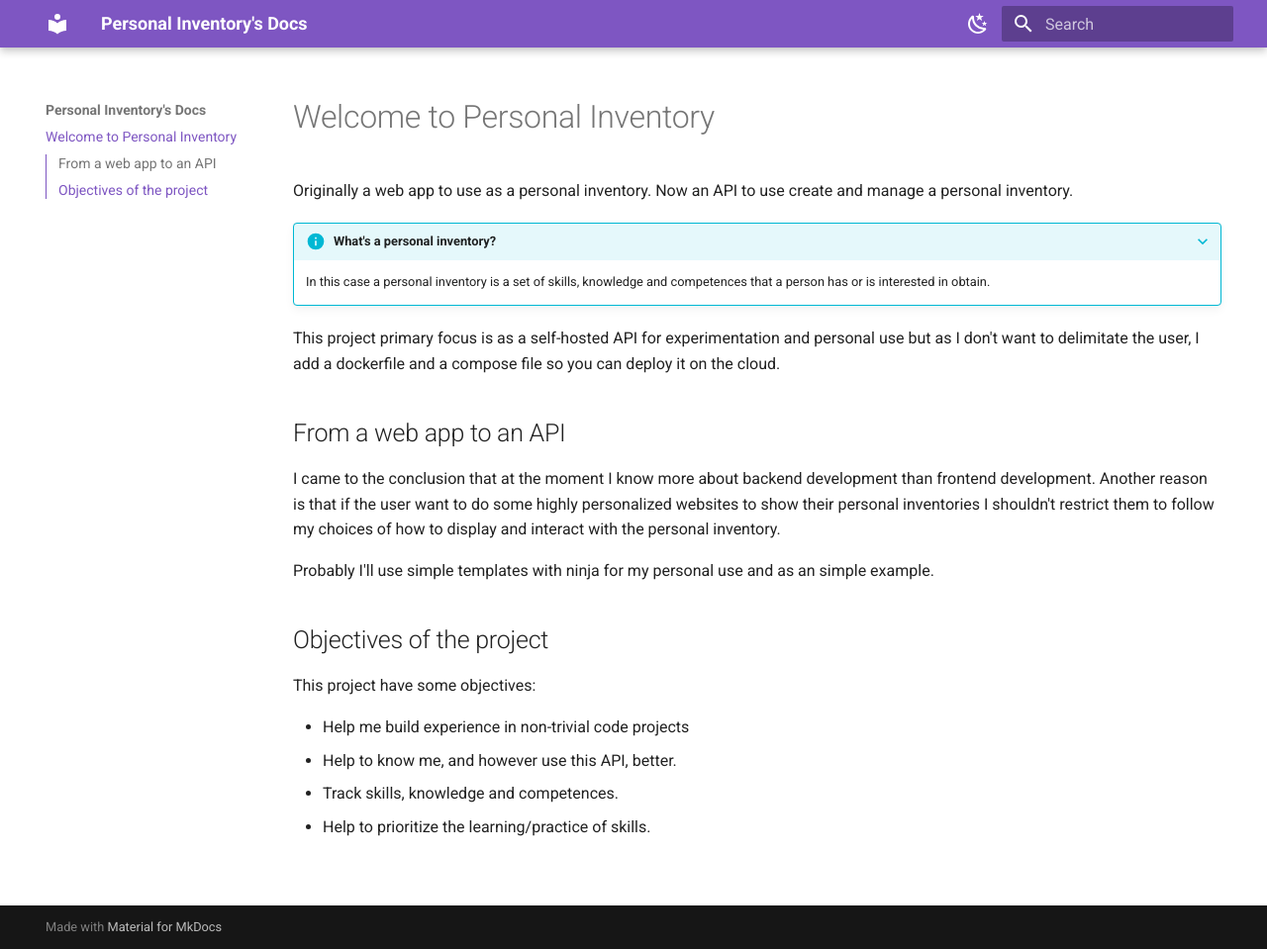
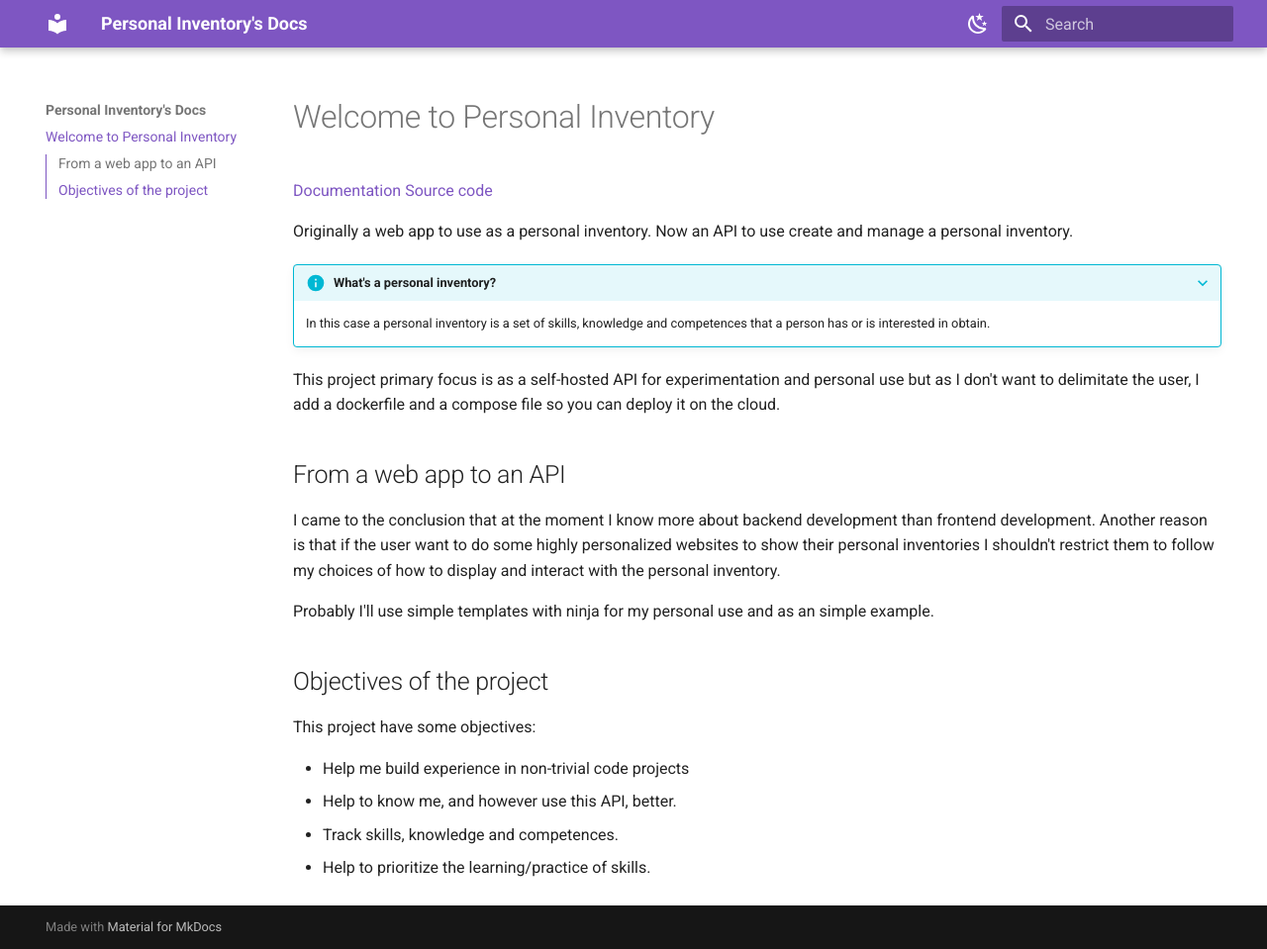
Before and after one commit to UlisesAlexanderAM/skillventory, an MkDocs documentation site: the page built from docs/index.md, in a window 1280 px wide and 959 px high. Shown: the whole window at 99% size. Built offline with MkDocs 1.6.1 and Material for MkDocs 9.7.7, drawn with Linux system fonts in a browser that asks for light colours.

Commit message:
docs: Add links to source code and documentation

```diff
--- a/docs/index.md
+++ b/docs/index.md
@@ -1,4 +1,7 @@
 # Welcome to Personal Inventory
+
+[Documentation](https://ulisesalexanderam.github.io/Personal-inventory)
+[Source code](https://github.com/UlisesAlexanderAM/Personal-inventory)
 
 Originally a web app to use as a personal inventory.
 Now an API to use create and manage a personal inventory.
```
Also changed, not shown: README.md (+3 -0 lines).
